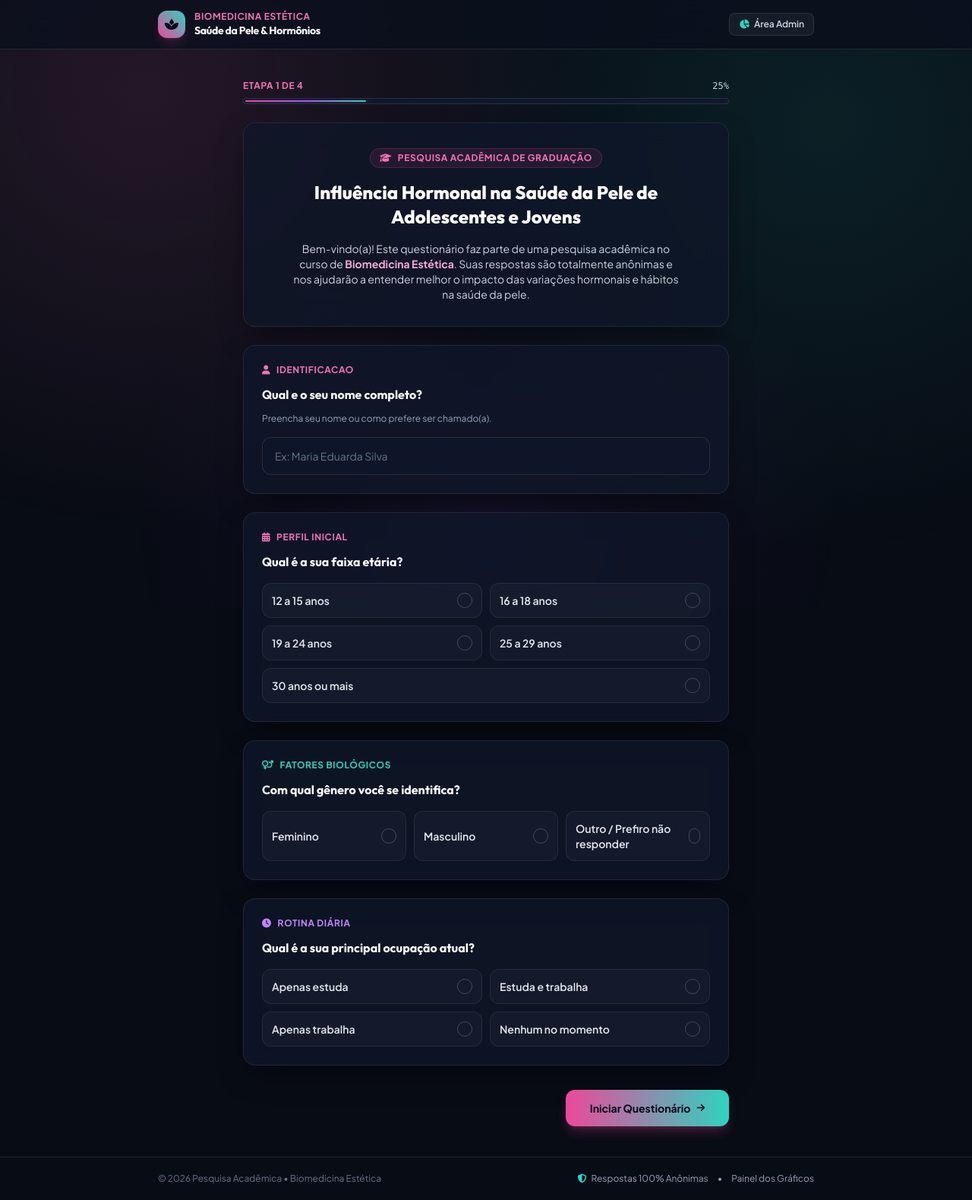
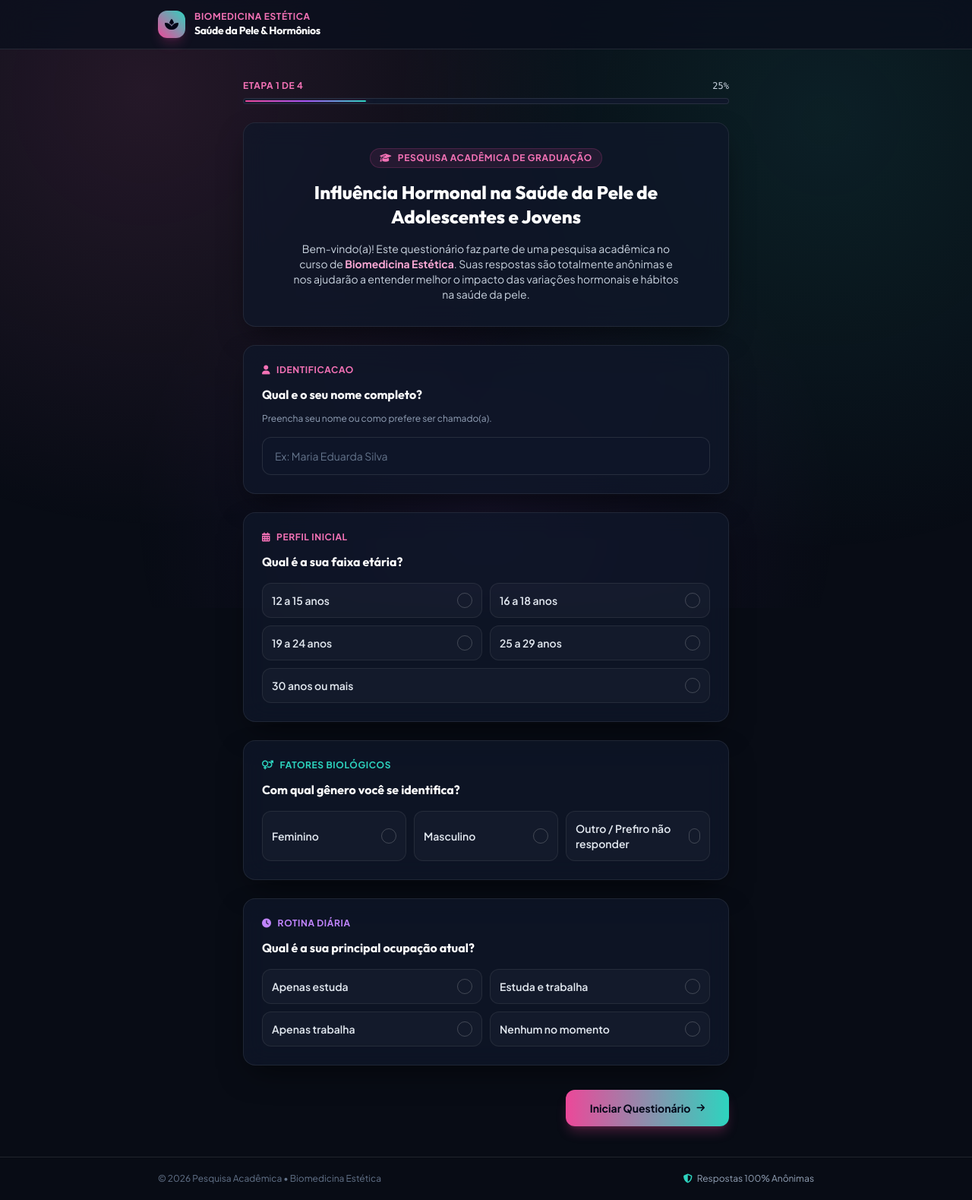
Before and after one commit to cardosotm/pesquisa-saude-pele, a website: page public/index.html in a window 1280 px wide. Shown: the whole page at 76% size. Drawn offline with nearby package versions, Linux system fonts and the light colour scheme.

Commit message:
feat: upload public/index.html

```diff
--- a/public/index.html
+++ b/public/index.html
@@ -112,10 +112,6 @@
           <h1 class="text-xs sm:text-sm font-bold text-white tracking-tight leading-none">Saúde da Pele & Hormônios</h1>
         </div>
       </div>
-      <a href="/admin" class="text-xs font-semibold text-slate-300 hover:text-pink-400 border border-white/10 px-3 py-1.5 rounded-lg bg-white/5 hover:bg-white/10 transition flex items-center space-x-1.5">
-        <i class="fa-solid fa-chart-pie text-xs text-teal-400"></i>
-        <span>Área Admin</span>
-      </a>
     </div>
   </header>
 
@@ -642,10 +638,6 @@
         <button onclick="window.location.reload()" class="w-full sm:w-auto px-6 py-3 rounded-xl border border-white/10 text-slate-300 hover:text-white hover:bg-white/10 text-xs font-semibold transition">
           Preencher outro formulário
         </button>
-        <a href="/admin" class="w-full sm:w-auto px-6 py-3 rounded-xl bg-pink-500/20 border border-pink-500/30 text-pink-300 hover:bg-pink-500/30 text-xs font-semibold transition flex items-center justify-center space-x-1.5">
-          <i class="fa-solid fa-chart-line"></i>
-          <span>Visualizar Gráficos no Painel</span>
-        </a>
       </div>
     </div>
 
@@ -657,8 +649,6 @@
       <p>© 2026 Pesquisa Acadêmica • Biomedicina Estética</p>
       <div class="flex items-center space-x-3 text-slate-400">
         <span class="flex items-center"><i class="fa-solid fa-shield-halved text-teal-400 mr-1.5"></i> Respostas 100% Anônimas</span>
-        <span>•</span>
-        <a href="/admin" class="hover:text-pink-400 transition">Painel dos Gráficos</a>
       </div>
     </div>
   </footer>
```
